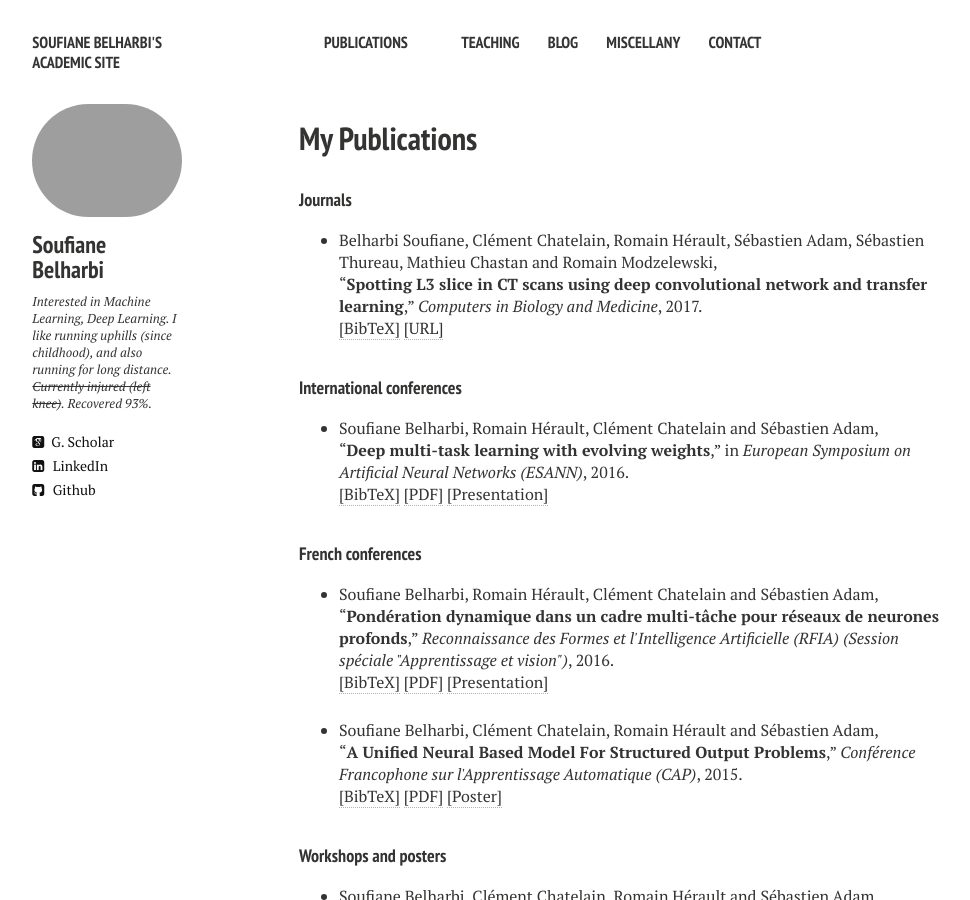
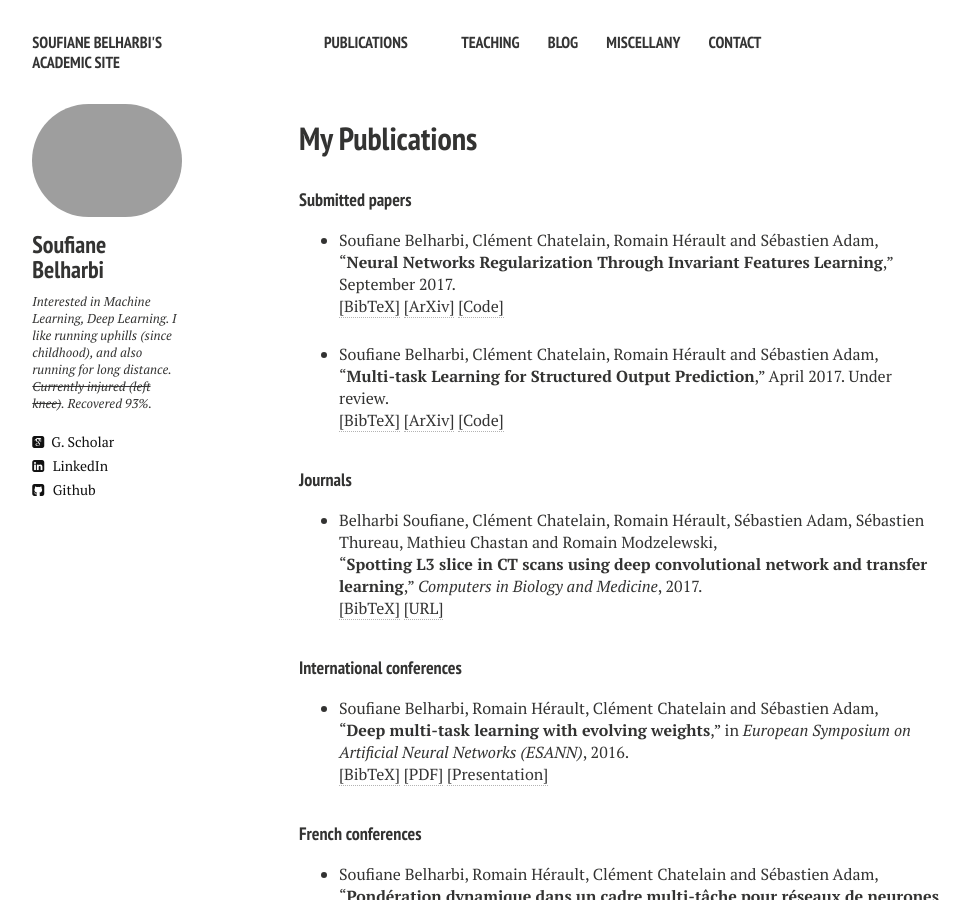
Before and after one commit to sbelharbi/sbelharbi.github.io, a Jekyll site: the page built from publications.md, in a window 1280 px wide and 900 px high. Shown: the whole window, without its empty margins (21-991 px from the left). Built offline with Jekyll 4.4.1, drawn with Linux system fonts in a browser that asks for light colours; nearby versions of some CDN libraries.

Commit message:
update submitted stuff. + index.

```diff
--- a/_layouts/publications.html
+++ b/_layouts/publications.html
@@ -81,6 +81,56 @@ div.bibtex pre { font-size: 75%; overflow: auto;  width: 100%; padding: 0em 0em;
       {{ content }}
 
 
+<h4 style="margin-bottom:0px;padding-top:10px;">Submitted papers</h4>
+<!-- Generated from JabRef by PubList by Truong Nghiem at 11:14 on 2017.05.22. -->
+<ul class="biblist">
+<li ><p>
+Soufiane Belharbi, Clément Chatelain, Romain Hérault and Sébastien Adam,
+<br>&ldquo;<b>Neural Networks Regularization Through Invariant Features Learning</b>,&rdquo;
+
+September
+2017.
+
+
+<br />
+<a href="javascript:toggleBibtex('sbelharbiarxivsep2017')">[BibTeX]</a>
+
+<a href="https://arxiv.org/abs/1709.01867">[ArXiv]</a> <a href="https://github.com/sbelharbi/learning-class-invariant-features">[Code]</a>
+</p>
+<div id="bib_sbelharbiarxivsep2017" class="bibtex noshow">
+<pre>
+@unpublished{sbelharbiarxivsep2017,
+  author = {Belharbi, Soufiane and Chatelain, Clément and Hérault, Romain and Adam, Sébastien},
+  title = {Neural Networks Regularization Through Invariant Features Learning},
+  year = {2017}
+}
+</pre></div>
+</li>
+
+<li ><p>
+Soufiane Belharbi, Clément Chatelain, Romain Hérault and Sébastien Adam,
+<br>&ldquo;<b>Multi-task Learning for Structured Output Prediction</b>,&rdquo;
+
+April
+2017.
+
+Under review.
+<br />
+<a href="javascript:toggleBibtex('sbelharbiarxivapr2017')">[BibTeX]</a>
+
+<a href="https://arxiv.org/abs/1504.07550">[ArXiv]</a> <a href="https://github.com/sbelharbi/structured-output-ae">[Code]</a>
+</p>
+<div id="bib_sbelharbiarxivapr2017" class="bibtex noshow">
+<pre>
+@unpublished{sbelharbiarxivapr2017,
+  author = {Belharbi, Soufiane and Chatelain, Clément and Hérault, Romain and Adam, Sébastien},
+  title = {Multi-task Learning for Structured Output Prediction},
+  year = {2017},
+  note = {Under review}
+}
+</pre></div>
+</li>
+</ul>
 <h4 style="margin-bottom:0px;padding-top:10px;">Journals</h4>
 <!-- Generated from JabRef by PubList by Truong Nghiem at 11:14 on 2017.05.22. -->
 <ul class="biblist">
```
Also changed, not shown: bib/bib.bib (+28 -2 lines), bib/tmp.html (+12 -14 lines), index.md (+8 -1 lines), 1 other file.
